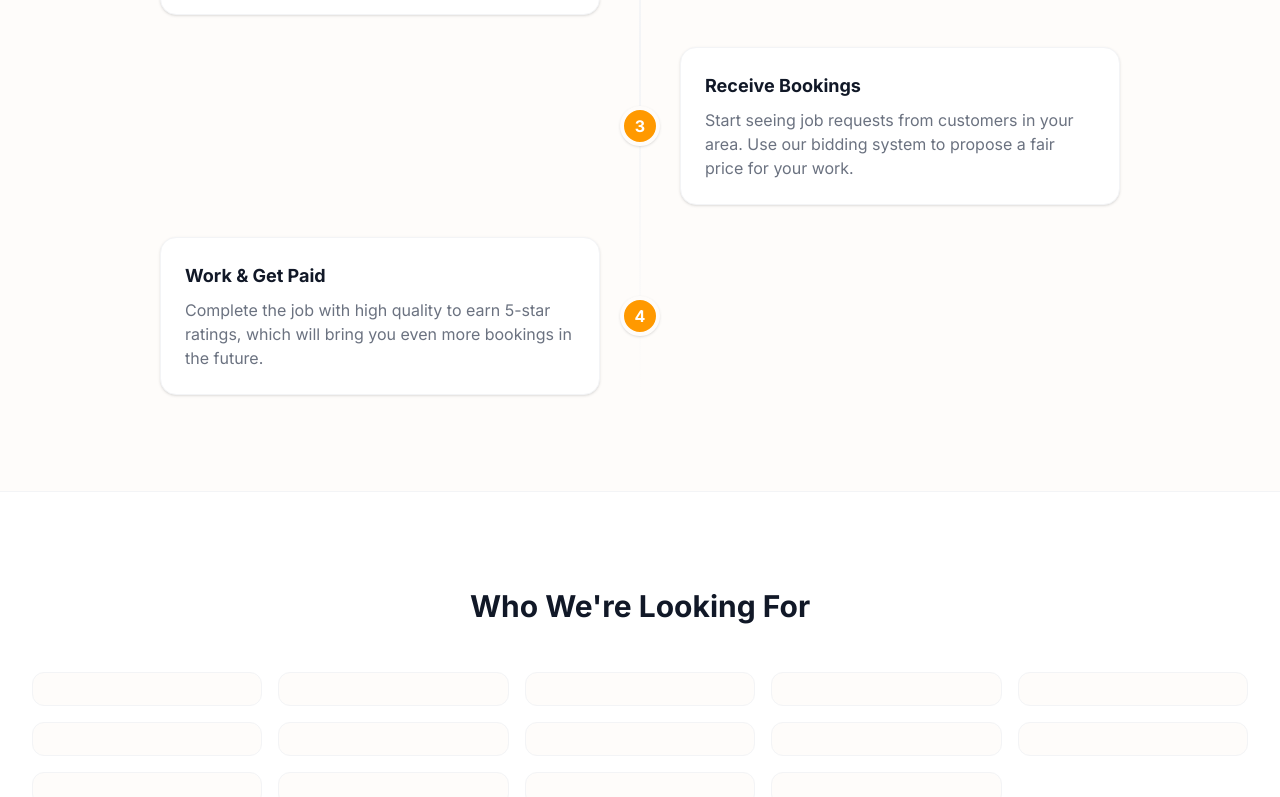
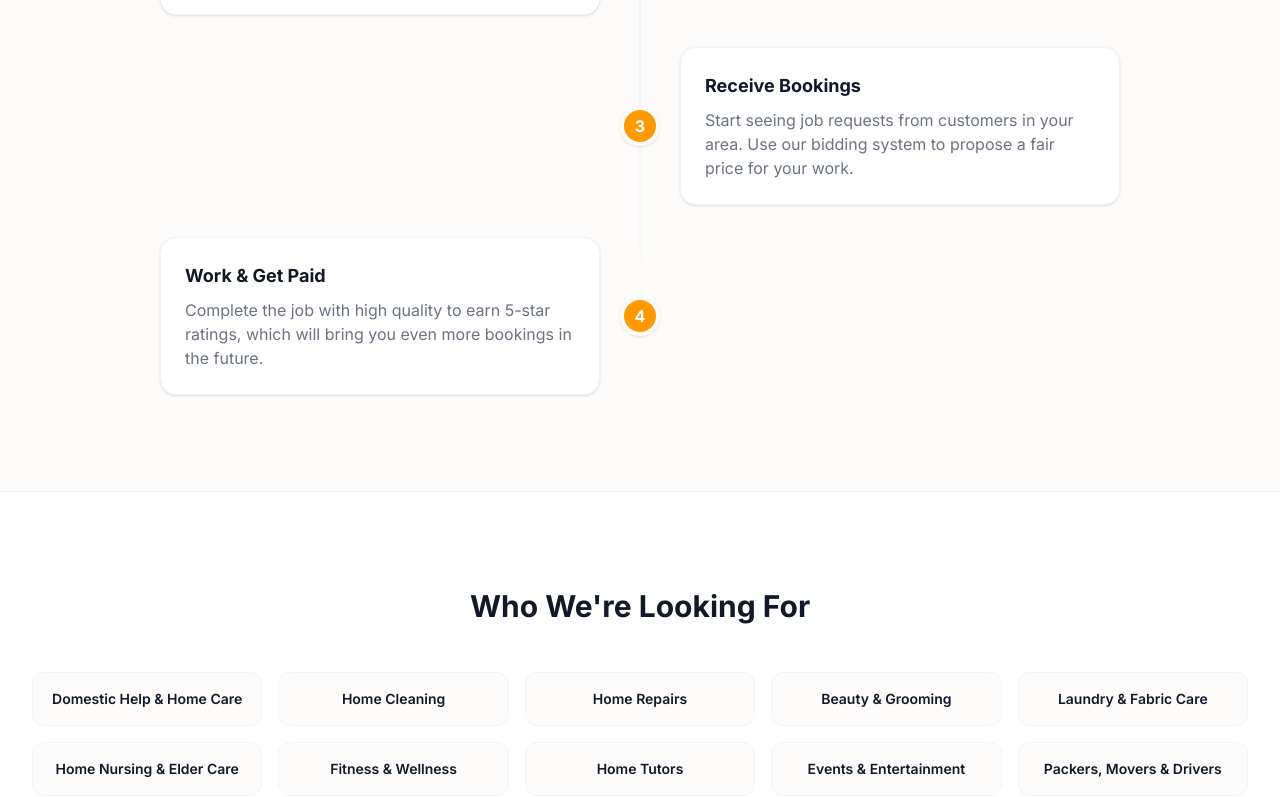
Before and after one commit to muddassir-commits/moyo-project, a Next.js app: page /become-a-provider in a window 1280 px wide. Shown: the part 2000-2797 px from the top of the page. Built offline with nearby package versions, Linux system fonts and the light colour scheme.

Commit message:
fix: resolve typescript error on become-a-provider page

```diff
--- a/app/become-a-provider/page.tsx
+++ b/app/become-a-provider/page.tsx
@@ -124,7 +124,7 @@ export default function BecomeProviderPage() {
                   href={pillar.href}
                   className="p-4 rounded-[12px] bg-page border border-line hover:border-brand-200 hover:shadow-sm transition-all"
                 >
-                  <span className="block text-sm font-semibold text-ink">{pillar.title}</span>
+                  <span className="block text-sm font-semibold text-ink">{pillar.name}</span>
                 </Link>
               ))}
             </div>
```
